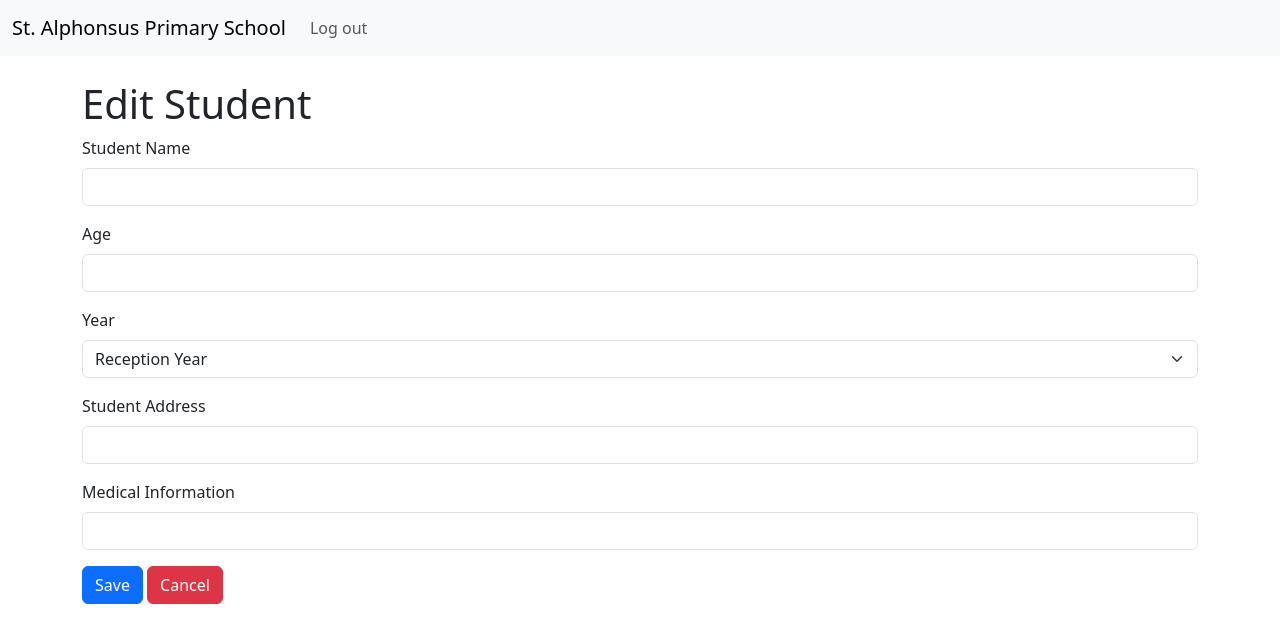
After one commit to Parachichi066/St-Alphonsus-Primary-School, a PHP site: page /edit_student.php?id=1 in a window 1280 px wide. The commit adds this page. Shown: the top 643 px of the page. Run offline with PHP 8.4, Linux system fonts and the light colour scheme; the visitor is signed in with stand-in values (Sample User, id 1); data that the repository does not hold is empty.

Commit message:
edit student details page
also made functions, for recurring blocks of code

```diff
--- a/connection.php
+++ b/connection.php
@@ -10,4 +10,43 @@ $conn = new mysqli($host, $user, $password, $database);
 if ($conn->connect_error) {
     die("Connection failed: " . $conn->connect_error);
 }
+
+session_start();
+if (!isset($_SESSION['id'])) {
+    header("Location: login.php");
+    exit();
+}
+
+function redirect() {
+    switch ($_SESSION['role']) {
+        case 'admin':
+            header("Location: admin.php");
+            break;
+        case 'teacher':
+            header("Location: teacher.php");
+            break;
+        case 'parent':
+            header("Location: parent.php");
+            break;
+    }
+}
+
+function class_name($class_id) {
+    switch ($class_id) {
+        case 1:
+            return "Reception Year";
+        case 2:
+            return "Year One";
+        case 3:
+            return "Year Two";
+        case 4:
+            return "Year Three";
+        case 5:
+            return "Year Four";
+        case 6:
+            return "Year Five";
+        case 7:
+            return "Year Six";
+    }
+}
 ?>
--- /dev/null
+++ b/edit_student.php
@@ -0,0 +1,114 @@
+<?php
+
+include "connection.php";
+
+$id = $_GET['id'];
+$sql = "SELECT * FROM students WHERE student_id='$id'";
+$result = $conn->query($sql)->fetch_assoc();
+
+?>
+<!DOCTYPE html>
+<html lang="en">
+    <head>
+        <meta charset="UTF-8">
+        <meta name="viewport" content="width=device-width, initial-scale=1.0">
+        <title>Edit Student</title>
+        <link rel="stylesheet" href="bootstrap-5.3.8-dist/css/bootstrap.css">
+        <link rel="stylesheet" href="styles.css">
+    </head>
+    <body>
+        <header>
+            <nav class="navbar navbar-expand-lg bg-body-tertiary">
+                <div class="container-fluid">
+                    <a class="navbar-brand" href="index.html">St. Alphonsus Primary School</a>
+                    <button class="navbar-toggler" type="button" data-bs-toggle="collapse" data-bs-target="#navbarNavAltMarkup" aria-controls="navbarNavAltMarkup" aria-expanded="false" aria-label="Toggle navigation">
+                        <span class="navbar-toggler-icon"></span>
+                    </button>
+                    <div class="collapse navbar-collapse" id="navbarNavAltMarkup">
+                        <div class="navbar-nav">
+                            <a class="nav-link" href="logout.php">Log out</a>
+                        </div>
+                    </div>
+                </div>
+            </nav>
+        </header>
+        <main class="container mt-4">
+            <h1>Edit Student</h1>
+            <form action="#" method="POST">
+                <div class="mb-3">
+                    <label for="student_name" class="form-label">Student Name</label>
+                    <input type="text" class="form-control" id="student_name" name="student_name" value="<?php echo htmlspecialchars($result['student_name']); ?>" required>
+                </div>
+                <div class="mb-3">
+                    <label for="age" class="form-label">Age</label>
+                    <input type="number" class="form-control" id="age" name="age" value="<?php echo htmlspecialchars($result['age']); ?>" required>
+                </div>
+                <?php
+
+                if ($_SESSION['role'] == 'admin') {
+                    ?>
+                <div class="mb-3">
+                    <label for="class_id" class="form-label">Year</label>
+                    <select class="form-select" id="class_id" name="class_id" required>
+                        <option value="1" <?php if ($result['class_id'] == 1) echo 'selected'; ?>>Reception Year</option>
+                        <option value="2" <?php if ($result['class_id'] == 2) echo 'selected'; ?>>Year One</option>
+                        <option value="3" <?php if ($result['class_id'] == 3) echo 'selected'; ?>>Year Two</option>
+                        <option value="4" <?php if ($result['class_id'] == 4) echo 'selected'; ?>>Year Three</option>
+                        <option value="5" <?php if ($result['class_id'] == 5) echo 'selected'; ?>>Year Four</option>
+                        <option value="6" <?php if ($result['class_id'] == 6) echo 'selected'; ?>>Year Five</option>
+                        <option value="7" <?php if ($result['class_id'] == 7) echo 'selected'; ?>>Year Six</option>
+                    </select>
+                </div>
+                    <?php
+                }
+                if ($_SESSION['role'] == 'parent' || $_SESSION['role'] == 'admin') {
+                    ?>
+                <div class="mb-3">
+                    <label for="student_address" class="form-label">Student Address</label>
+                    <input type="text" class="form-control" id="student_address" name="student_address" value="<?php echo htmlspecialchars($result['student_address']); ?>" required>
+                </div>
+                    <?php
+                }
+                ?>
+                <div class="mb-3">
+                    <label for="medical_information" class="form-label">Medical Information</label>
+                    <input type="text" class="form-control" id="medical_information" name="medical_information" value="<?php echo htmlspecialchars($result['medical_information']); ?>" required>
+                </div>
+                <button type="submit" class="btn btn-primary" name="save">Save</button>
+                <button type="submit" class="btn btn-danger" name="cancel">Cancel</button>
+            </form>
+            <?php
+
+            if(isset($_POST['cancel'])) {
+                redirect();
+            }
+
+            if (isset($_POST['save'])) {
+                $student_name = $_POST['student_name'];
+                $age = $_POST['age'];
+                $medical_information = $_POST['medical_information'];
+                if($_SESSION['role'] == 'admin') {
+                    $class_id = $_POST['class_id'];
+                } else {
+                    $class_id = $result['class_id'];
+                }
+                if($_SESSION['role'] == 'parent' || $_SESSION['role'] == 'admin') {
+                    $student_address = $_POST['student_address'];
+                } else {
+                    $student_address = $result['student_address'];
+                }
+
+                $sql = "UPDATE students SET student_name='$student_name', age='$age', class_id='$class_id' student_address='$student_address', medical_information='$medical_information' WHERE student_id='$id'";
+
+                if ($conn->query($sql) === TRUE) {
+                    $_SESSION['action'] = TRUE;
+                    redirect();
+                } else {
+                    echo "<p class='error'>Error updating student details: " . $conn->error . "</p>";
+                }
+            }
+
+            ?>
+        </main>
+    </body>
+</html>
--- a/styles.css
+++ b/styles.css
@@ -19,7 +19,6 @@ footer{
     color: red;
 }
 
-.delete{
-    background-color: red !important;
-
+.success{
+    color: green;
 }
```
Also changed, not shown: login.php (+1 -11 lines), teacher.php (+12 -32 lines), student.php (deleted).
